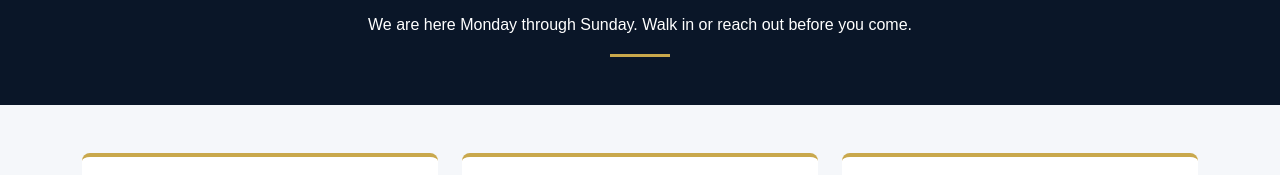
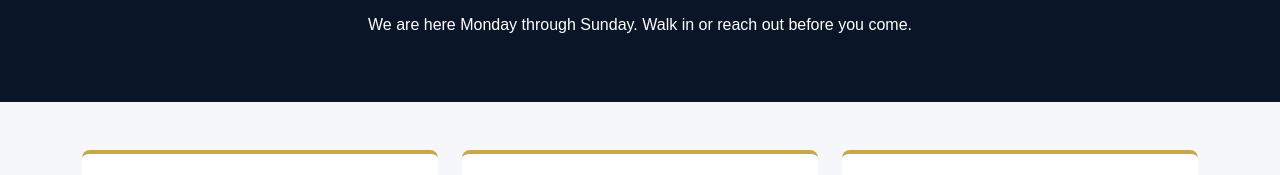
Before and after one commit to max-mut/Barbershop, a plain HTML site: page contact.html in a window 1280 px wide. Shown: the part 149-324 px from the top of the page. Drawn offline with nearby package versions, Linux system fonts and the light colour scheme.

Commit message:
Removing gold divider

```diff
--- a/contact.html
+++ b/contact.html
@@ -42,7 +42,7 @@
         <div class="container">
             <h1>Get In Touch</h1>
             <p>We are here Monday through Sunday. Walk in or reach out before you come.</p>
-            <div class="gold-divider mx-auto mt-3"></div>
+
         </div>
     </section>
 
--- a/css/style.css
+++ b/css/style.css
@@ -307,13 +307,7 @@ TESTIMONIALS
 ============================================ */
 
 
-.gold-divider {
-    width: 60px;
-    height: 3px;
-    background-color: #C9A84C;
-    border: none;
-    margin: 1rem auto 0;
-}
+
 
 .info-card {
     background: white;
```
